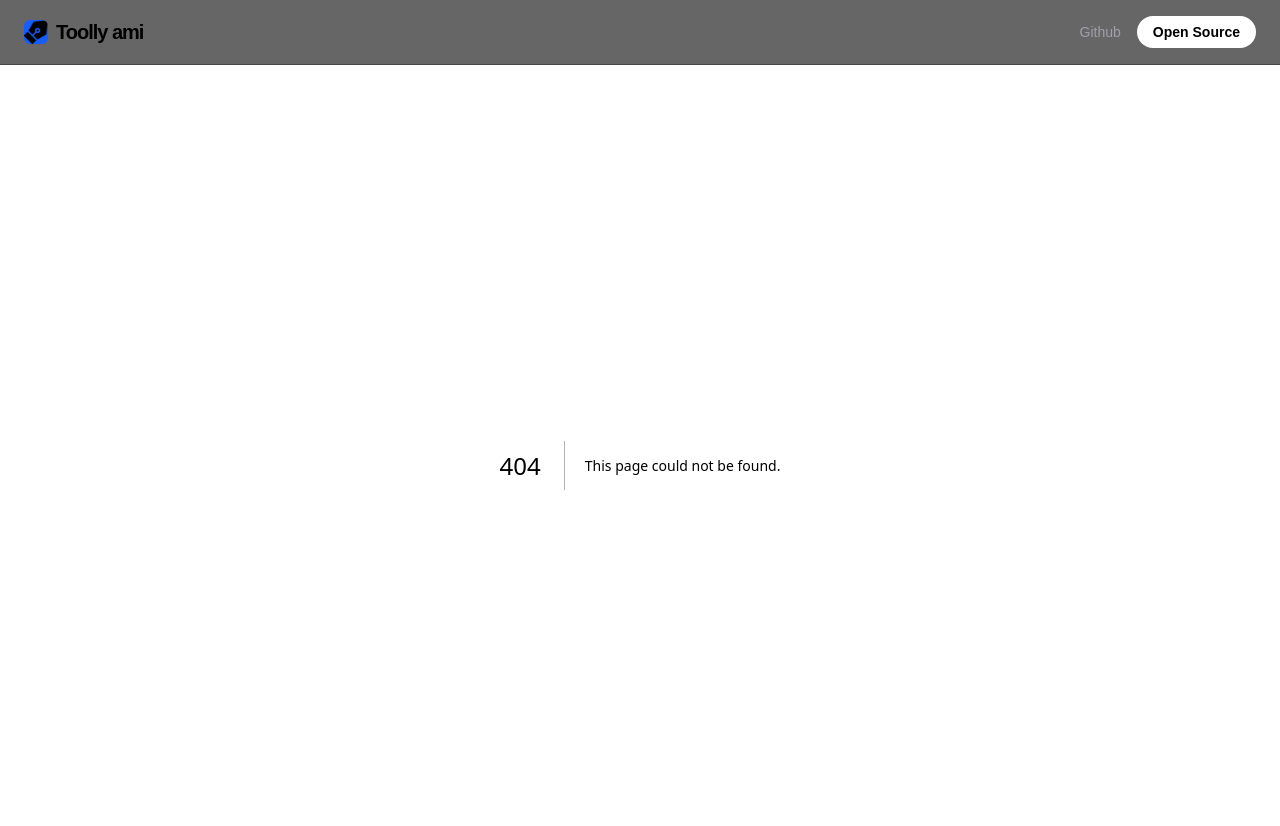
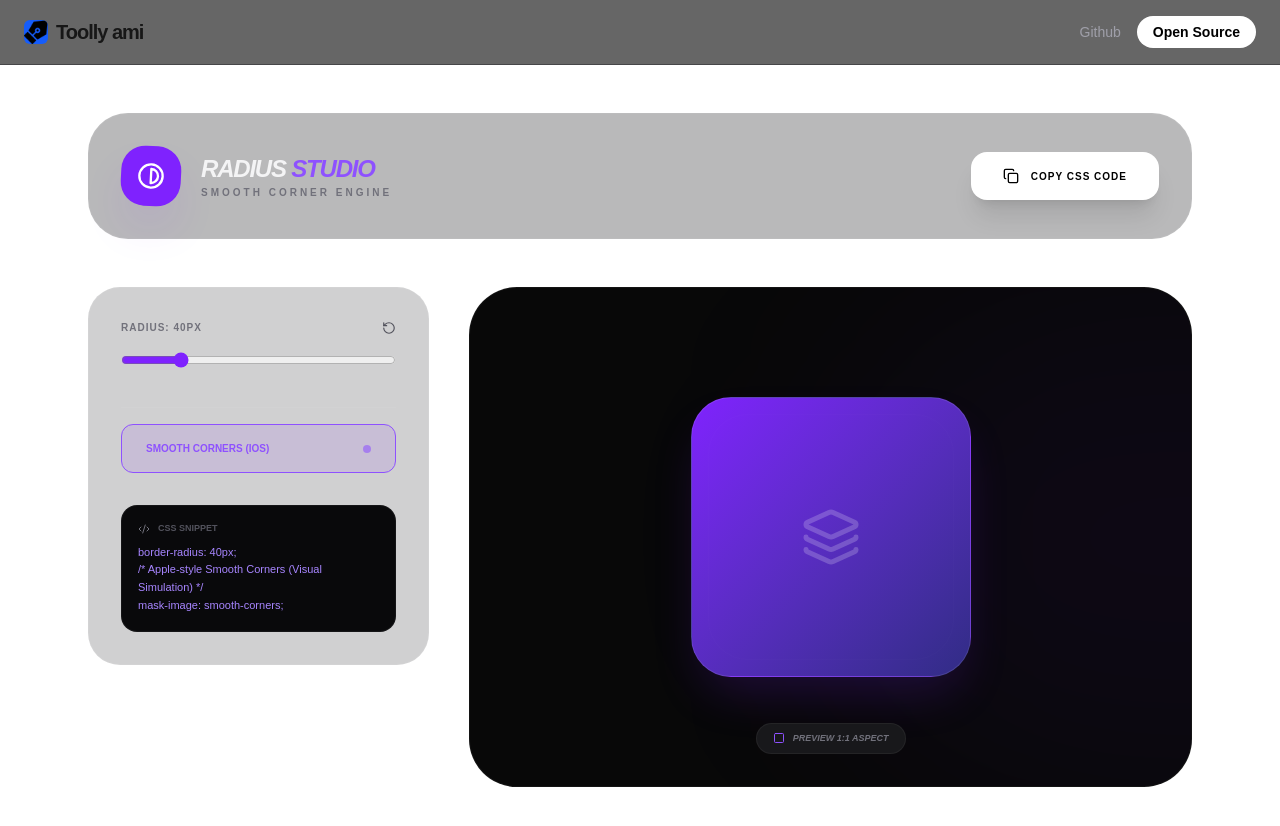
Before and after one commit to Fahim-hash/toolly.ami, a Next.js app: page /tools/radius in a window 1280 px wide. Before the commit this address had no page. Shown: the top 826 px of the page. Built offline with nearby package versions, Linux system fonts and the light colour scheme.

Commit message:
Create page.tsx

```diff
--- /dev/null
+++ b/app/tools/radius/page.tsx
@@ -0,0 +1,133 @@
+"use client";
+import dynamic from 'next/dynamic';
+import { useState } from 'react';
+import {
+  Contrast, Copy, Check,
+  RotateCcw, Square, Layers,
+  Code2, Share2
+} from 'lucide-react';
+
+const RadiusEngine = () => {
+  const [radius, setRadius] = useState(40);
+  const [isSmooth, setIsSmooth] = useState(true);
+  const [copied, setCopied] = useState(false);
+
+  // Smooth Corner (Squircle) Approximation
+  const borderRadiusStyle = isSmooth
+    ? { borderRadius: `${radius}px`, maskImage: `paint(smooth-corners)`, WebkitMaskImage: `radial-gradient(circle at center, black 100%, transparent 100%)` }
+    : { borderRadius: `${radius}px` };
+
+  const cssCode = `border-radius: ${radius}px;${isSmooth ? '\n/* Apple-style Smooth Corners (Visual Simulation) */\nmask-image: smooth-corners;' : ''}`;
+
+  const copyToClipboard = () => {
+    navigator.clipboard.writeText(cssCode);
+    setCopied(true);
+    setTimeout(() => setCopied(false), 2000);
+  };
+
+  return (
+    <div className="max-w-6xl mx-auto py-12 px-6 min-h-screen">
+      {/* Header */}
+      <div className="flex flex-col md:flex-row justify-between items-center mb-12 bg-zinc-900/30 p-8 rounded-[2.5rem] border border-white/5 gap-6">
+        <div className="flex items-center gap-5">
+          <div className="p-4 bg-violet-600 rounded-3xl shadow-2xl shadow-violet-600/20 rotate-3">
+            <Contrast className="text-white" size={28} />
+          </div>
+          <div>
+            <h1 className="text-2xl font-black uppercase tracking-tighter italic text-zinc-100">
+              Radius <span className="text-violet-500">Studio</span>
+            </h1>
+            <p className="text-[10px] font-bold text-zinc-500 uppercase tracking-[0.3em]">Smooth Corner Engine</p>
+          </div>
+        </div>
+
+        <button
+          onClick={copyToClipboard}
+          className="px-8 py-4 bg-white text-black rounded-2xl text-[10px] font-black uppercase tracking-widest flex items-center gap-3 shadow-xl transition-transform active:scale-95"
+        >
+          {copied ? <Check size={16} className="text-green-600" /> : <Copy size={16} />}
+          {copied ? 'Copied CSS!' : 'Copy CSS Code'}
+        </button>
+      </div>
+
+      <div className="grid grid-cols-1 lg:grid-cols-12 gap-10">
+        {/* Controls */}
+        <div className="lg:col-span-4 space-y-6">
+          <div className="bg-zinc-900/20 border border-white/5 rounded-[2rem] p-8 space-y-8">
+            <div>
+              <div className="flex justify-between items-center mb-4">
+                <label className="text-[10px] font-black text-zinc-500 uppercase tracking-widest">Radius: {radius}px</label>
+                <button onClick={() => setRadius(40)}><RotateCcw size={14} className="text-zinc-600 hover:text-white" /></button>
+              </div>
+              <input
+                type="range" min="0" max="200" value={radius}
+                onChange={(e) => setRadius(parseInt(e.target.value))}
+                className="w-full accent-violet-600"
+              />
+            </div>
+
+            <div className="pt-4 border-t border-white/5 space-y-4">
+               <button
+                 onClick={() => setIsSmooth(!isSmooth)}
+                 className={`w-full py-4 rounded-xl text-[10px] font-black uppercase transition-all flex items-center justify-between px-6 border ${isSmooth ? 'bg-violet-600/10 border-violet-500 text-violet-500' : 'bg-black border-white/5 text-zinc-600'}`}
+               >
+                 Smooth Corners (iOS)
+                 <div className={`w-2 h-2 rounded-full ${isSmooth ? 'bg-violet-500 animate-pulse' : 'bg-zinc-800'}`} />
+               </button>
+            </div>
+
+            <div className="p-4 bg-zinc-950 rounded-2xl border border-white/5">
+              <div className="flex items-center gap-2 mb-2">
+                <Code2 size={12} className="text-zinc-500" />
+                <span className="text-[9px] font-black text-zinc-600 uppercase">CSS Snippet</span>
+              </div>
+              <code className="text-[11px] text-violet-400 font-mono block leading-relaxed">
+                {cssCode.split('\n').map((line, i) => <div key={i}>{line}</div>)}
+              </code>
+            </div>
+          </div>
+        </div>
+
+        {/* Visual Preview Area */}
+        <div className="lg:col-span-8 bg-[#080808] border border-white/5 rounded-[3rem] p-10 min-h-[500px] flex items-center justify-center relative overflow-hidden">
+          <div className="absolute inset-0 bg-violet-600/5 blur-[120px] rounded-full translate-x-1/2" />
+
+          <div
+            style={{
+              width: '280px',
+              height: '280px',
+              borderRadius: `${radius}px`,
+              transition: 'border-radius 0.3s ease-out'
+            }}
+            className="bg-gradient-to-br from-violet-600 to-indigo-900 shadow-2xl shadow-violet-600/20 border border-white/10 flex items-center justify-center group relative"
+          >
+            <div className="absolute inset-4 border border-white/5 rounded-[inherit] opacity-20" />
+            <Layers className="text-white/20 group-hover:scale-110 transition-transform duration-500" size={60} />
+          </div>
+
+          <div className="absolute bottom-8 flex gap-4">
+             <div className="flex items-center gap-2 px-4 py-2 bg-zinc-900 rounded-full border border-white/5">
+               <Square size={12} className="text-violet-500" />
+               <span className="text-[9px] font-bold text-zinc-500 uppercase italic">Preview 1:1 Aspect</span>
+             </div>
+          </div>
+        </div>
+      </div>
+    </div>
+  );
+};
+
+const DynamicRadius = dynamic(() => Promise.resolve(RadiusEngine), {
+  ssr: false,
+  loading: () => (
+    <div className="min-h-screen bg-[#050505] flex items-center justify-center">
+      <div className="animate-pulse text-violet-600 font-black tracking-widest uppercase text-xs italic">
+        Warping Corners...
+      </div>
+    </div>
+  ),
+});
+
+export default function Page() {
+  return <DynamicRadius />;
+}
```
